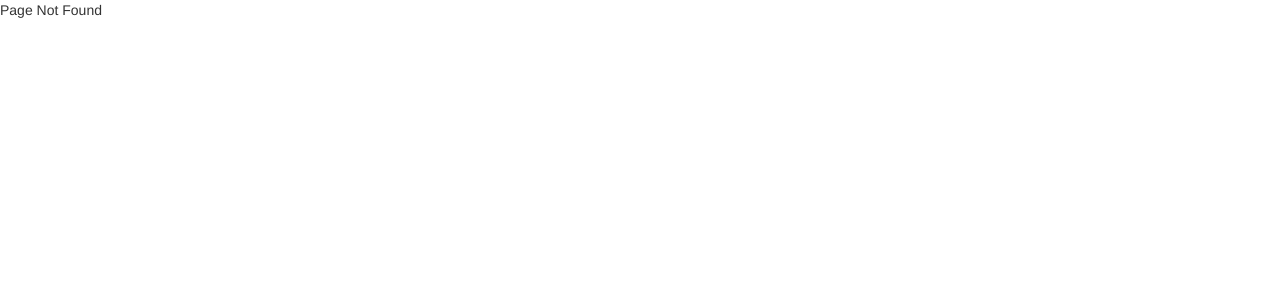
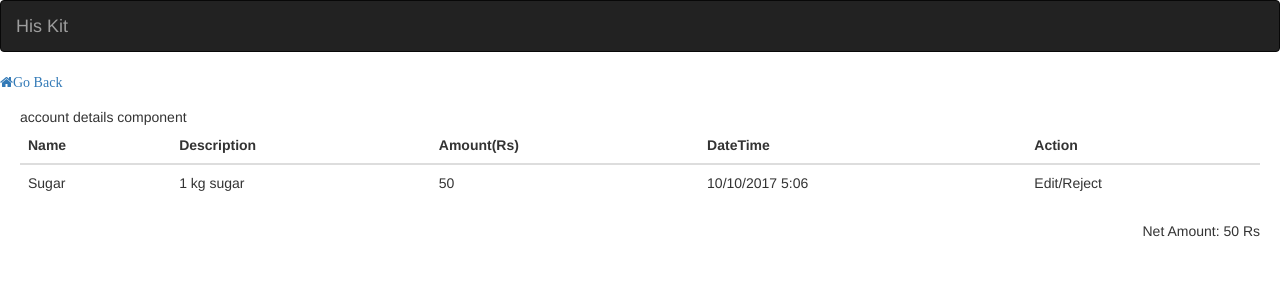
Before and after one commit to sandeepkverma/angular2Samples, an Angular app in the folder HisKitWEB/: page /#/accountDetails/1 in a window 1280 px wide. Before the commit this address had no page. Shown: the top 300 px of the page. Built offline with nearby package versions, Linux system fonts and the light colour scheme.

Commit message:
add account-details component

```diff
--- /dev/null
+++ b/HisKitWEB/src/app/account/account-details.component.css
@@ -0,0 +1,6 @@
+.account-details-container{
+ position: absolute;
+ width: 100%;
+ height: 100%;
+ padding: 15px 20px 15px 20px;
+}
--- /dev/null
+++ b/HisKitWEB/src/app/account/account-details.component.html
@@ -0,0 +1,27 @@
+ <header></header>
+<a class="pointer"><i class="fa fa-home">Go Back</i></a>
+
+<div class="account-details-container">
+<div>account details component</div>
+<table class="table">
+    <thead>
+        <tr>
+            <th>Name</th>
+            <th>Description</th>
+            <th>Amount(Rs)</th>
+            <th>DateTime</th>
+            <th>Action</th>
+        </tr>
+    </thead>
+    <tbody>
+        <tr>
+            <td>Sugar</td>
+            <td>1 kg sugar</td>
+            <td>50</td>
+            <td>10/10/2017 5:06</td>
+            <td>Edit/Reject</td>
+        </tr>
+    </tbody>
+</table>
+<div><span class="pull-right">Net Amount: 50 Rs</span></div>
+</div>
--- a/HisKitWEB/src/app/account/account.html
+++ b/HisKitWEB/src/app/account/account.html
@@ -19,19 +19,7 @@
             <p class="browsehappy">You are using an <strong>outdated</strong> browser. Please <a href="#">upgrade your browser</a> to improve your experience.</p>
         <![endif]-->
 
-    <nav class="navbar navbar-inverse">
-        <div class="container-fluid">
-            <div class="navbar-header">
-                <a class="navbar-brand" href="#">His Kit</a>
-            </div>
-            <ul class="nav navbar-nav">
-                <!--<li class="active"><a href="#">Home</a></li>
-                <li><a href="#">Page 1</a></li>
-                <li><a href="#">Page 2</a></li>-->
-            </ul>
-
-        </div>
-    </nav>
+    <header></header>
     <div class="container">
         <div *ngIf="accounts?.length==0" class="jumbotron">
             <h1 class="align-center">No Accounts....</h1>
@@ -49,7 +37,7 @@
             <div class="accountlist">
 
                 <ul class="wm-list clearfix">
-                    <li class="pointer" *ngFor="let account of accounts">
+                    <li class="pointer" *ngFor="let account of accounts" (click)="gotoAccountDetails(account)" title="click to go for account details">
                         <div class="wm-list-lf">
                             {{account.name}}
                         </div>
@@ -57,7 +45,7 @@
                             <a href="#" title="Edit" (click)="updateAccount(account)">
     					<i class="fa fa-pencil-square-o"></i>
     				</a>
-                            <a href="#" title="Delete">
+                            <a href="#" title="Delete" (click)="deleteAccount(account)">
     					<i class="fa fa-trash"></i>
     				</a>
                         </div>
--- a/HisKitWEB/src/app/account/account.service.ts
+++ b/HisKitWEB/src/app/account/account.service.ts
@@ -40,7 +40,7 @@ export class AccountService {
     }
 
     updateAccount(accountInfo){
-        let url = Constants.BASEURL+"/updateAccount";
+        let url = Constants.BASEURL+"updateAccount";
         let params = new URLSearchParams();
         params.append("id",accountInfo.id);
         params.append("name",accountInfo.name);
@@ -55,4 +55,17 @@ export class AccountService {
         return Observable.throw(error.json());
 
     }
+
+    deleteAccount(id){
+        let url = Constants.BASEURL+"deleteAccount";
+        let params = new URLSearchParams();
+        params.append("id",id);
+
+        return this.http.post(url,params).map((response:Response) => <any> response.json()).do(data=>JSON.stringify(data)).catch(this.deleteAccountFailure);
+    }
+
+    deleteAccountFailure(error:Response){
+        console.error(error);
+        return Observable.throw(error.json());
+    }
 }
--- /dev/null
+++ b/HisKitWEB/src/app/account/accountdetails.component.ts
@@ -0,0 +1,28 @@
+import 'rxjs/add/operator/switchMap'
+import { Component } from '@angular/core';
+import { ActivatedRoute, Params } from '@angular/router';
+
+
+
+
+
+@Component({
+    selector: 'account-details',
+    templateUrl: './account-details.component.html',
+    styleUrls:['./account-details.component.css']
+})
+
+export class AccountDetailsComponent {
+    param:Params;
+
+    constructor(private route: ActivatedRoute) {
+
+    }
+
+    ngOnInit():void{
+        this.route.params.subscribe(data=>console.log(data['id']));
+    }
+
+
+
+}
--- a/HisKitWEB/src/app/account/accounts.component.ts
+++ b/HisKitWEB/src/app/account/accounts.component.ts
@@ -1,4 +1,6 @@
 import { Component, ViewChild } from '@angular/core';
+import { Router } from '@angular/router';
+
 import { AccountService } from './account.service';
 import { CreateAccountComponent } from './create.account.component';
 
@@ -15,7 +17,7 @@ export class AccountComponent {
 
     @ViewChild(CreateAccountComponent) createAccountComponent: CreateAccountComponent;
 
-    constructor(private accountService: AccountService) { }
+    constructor(private accountService: AccountService,private router:Router) { }
 
     title: string = 'this is account';
     accounts: any;
@@ -55,6 +57,20 @@ export class AccountComponent {
         $("#createaccount").modal("show");
     }
 
+    deleteAccount(accountInfo){
+        var flag = confirm("are you sure to delete an account \'"+accountInfo.name+"\'");
+        if(flag){
+        this.accountService.deleteAccount(accountInfo.id).subscribe(data=>{
+            alert("account deleted successfully.");
+              this.getAccount();
+        });
+        }
+    }
+
+    gotoAccountDetails(accountInfo){
+        this.router.navigate(["/accountDetails",accountInfo.id]);
+    }
+
     reset() {
         this.crudOperation = null;
         this.createAccountComponent.resetForm();
--- a/HisKitWEB/src/app/app.module.ts
+++ b/HisKitWEB/src/app/app.module.ts
@@ -9,14 +9,19 @@ import { PageNotFoundComponent } from './pagenotfound.component';
 import { AppRoutingModule } from './app.routing.module';
 import { LoginComponent } from './login/login.component';
 import { CreateAccountComponent } from './account/create.account.component';
+import { AccountDetailsComponent } from './account/accountdetails.component';
+import { HeaderComponent } from './header.component';
+
 
 
 @NgModule({
   declarations: [
+    HeaderComponent,
     AppComponent,
     AccountComponent,
     LoginComponent,
     CreateAccountComponent,
+    AccountDetailsComponent,
     PageNotFoundComponent
   ],
   imports: [
--- /dev/null
+++ b/HisKitWEB/src/app/header.component.html
@@ -0,0 +1,13 @@
+<nav class="navbar navbar-inverse">
+        <div class="container-fluid">
+            <div class="navbar-header">
+                <a class="navbar-brand" href="#">His Kit</a>
+            </div>
+            <ul class="nav navbar-nav">
+                <!--<li class="active"><a href="#">Home</a></li>
+                <li><a href="#">Page 1</a></li>
+                <li><a href="#">Page 2</a></li>-->
+            </ul>
+
+        </div>
+    </nav>
```
Also changed, not shown: HisKitWEB/src/app/app.routing.module.ts (+6 -1 lines), HisKitWEB/src/app/header.component.ts (added, +11 -0 lines).
